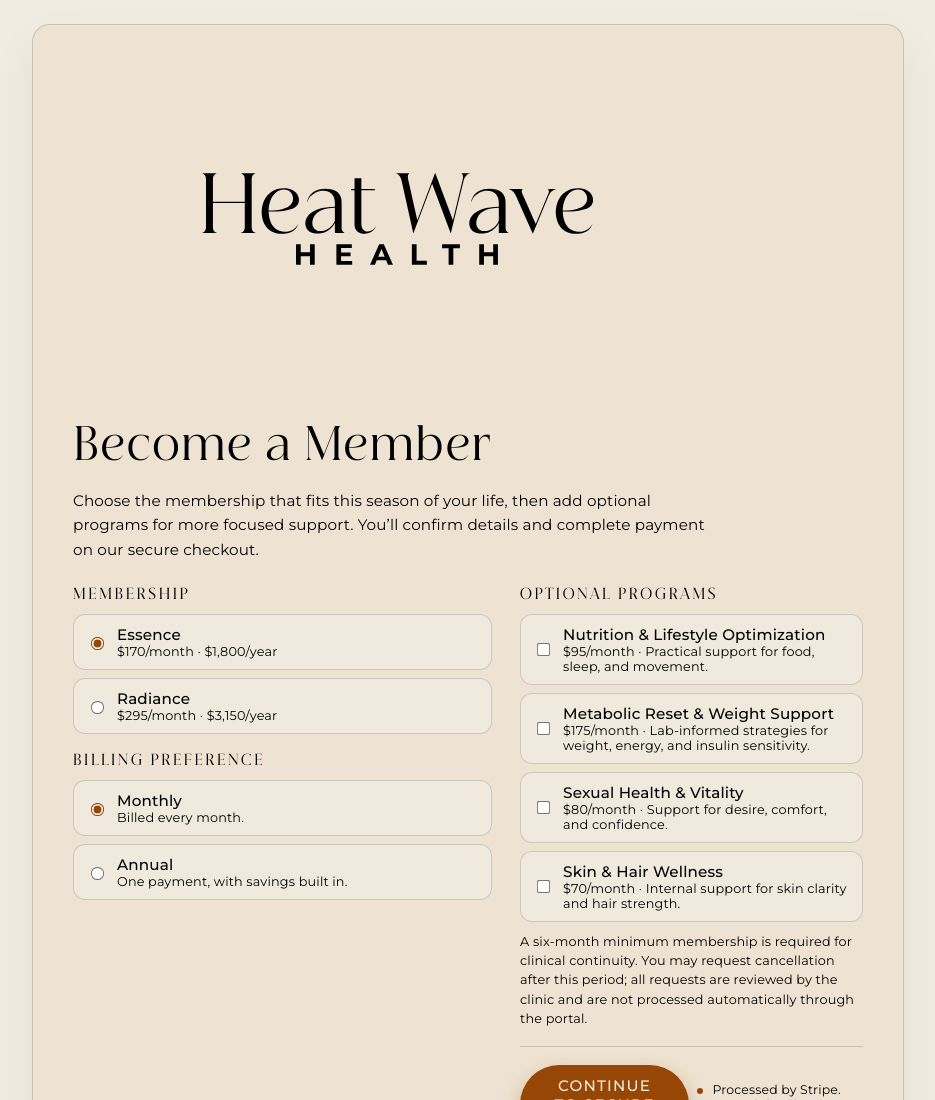
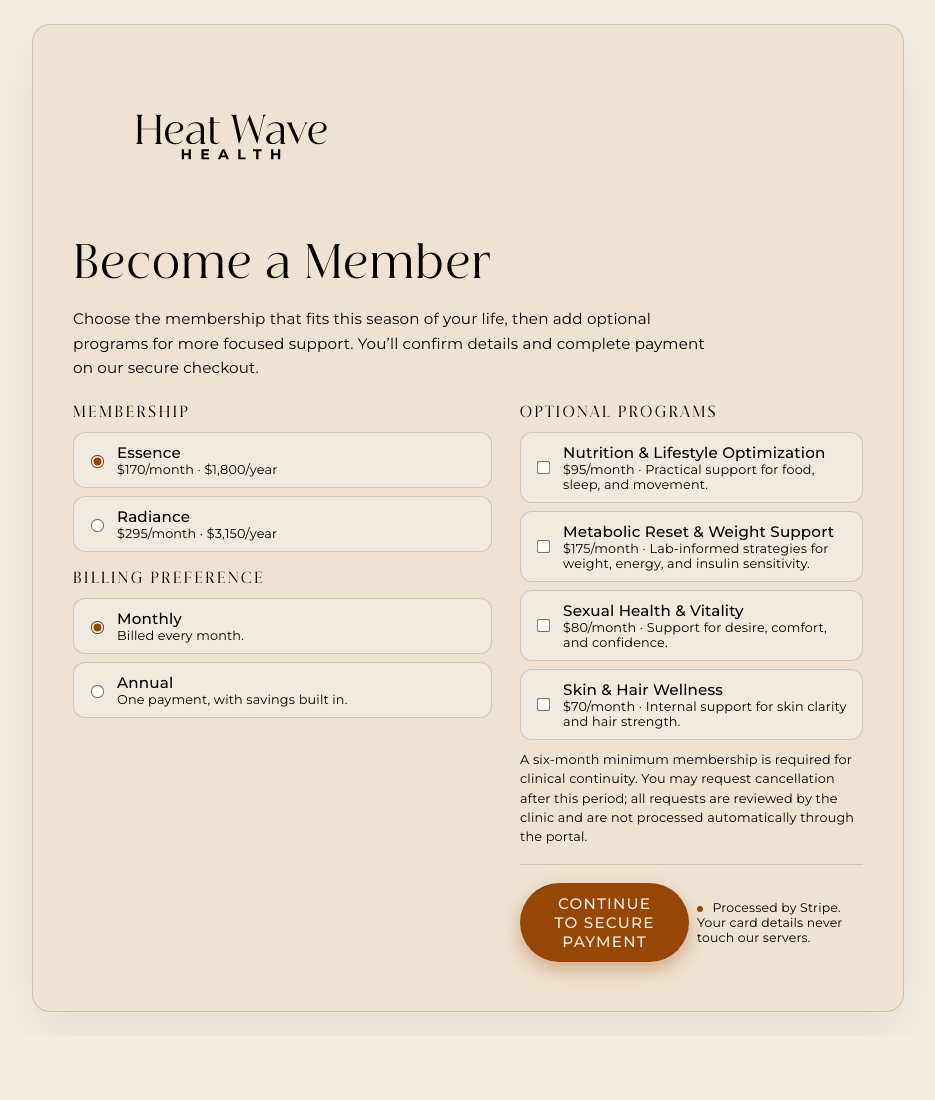
Before and after one commit to heatwavehealth/heatwave-membership-checkout, a website: page index.html in a window 1280 px wide. Shown: the top 1100 px of the page, without its empty margins (172-1107 px from the left). After the commit the page ends 1036 px from the top, so only its background shows below. Drawn offline with Linux system fonts and the light colour scheme; a script that the page names is missing; files whose address does not match are found by name; a web font is replaced by a local one.

Commit message:
Update index.html

```diff
--- a/index.html
+++ b/index.html
@@ -89,21 +89,21 @@
   display: block;
   max-width: 100%;
   height: auto;
-  width: 92%;
-  margin-bottom: 26px;
+  width: 46%;
+  margin-bottom: 16px;
 }
 
 @media (min-width: 768px) {
   .hero-logo {
-    width: 88%;
-    margin-bottom: 34px;
+    width: 44%;
+    margin-bottom: 20px;
   }
 }
 
 @media (min-width: 1100px) {
   .hero-logo {
-    width: 82%;
-    margin-bottom: 38px;
+    width: 40%;
+    margin-bottom: 22px;
   }
 }
 
```
